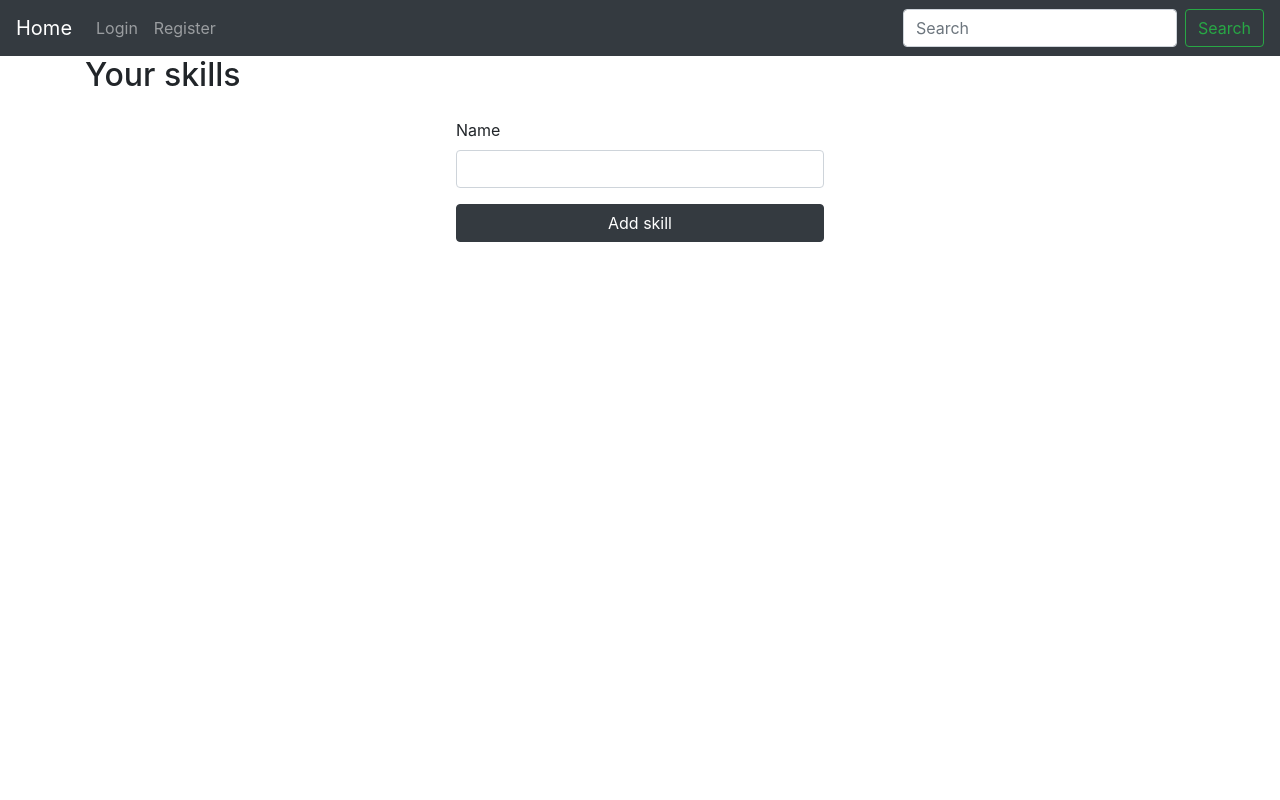
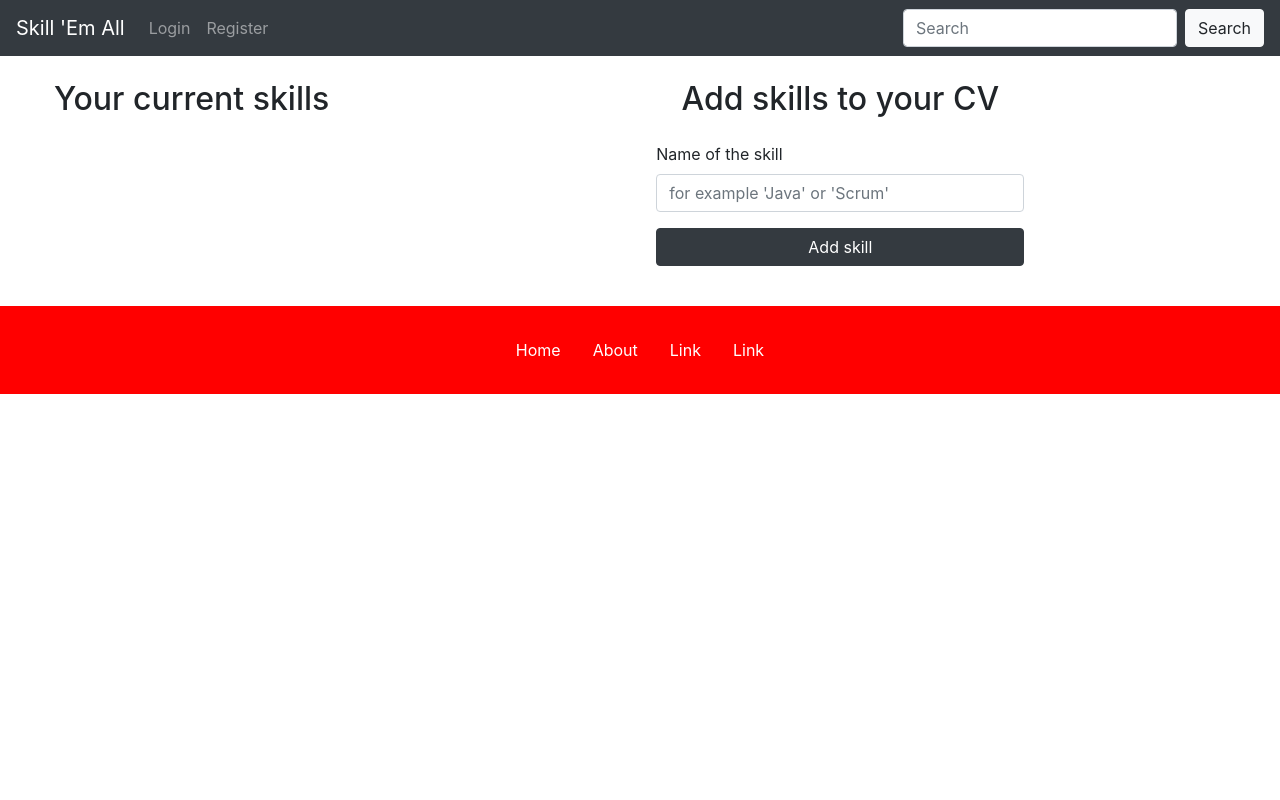
Before and after one commit to MiguelSombrero/skill-em-all, a Flask app: page /skills in a window 1280 px wide. Run offline with Flask 2, Linux system fonts and the light colour scheme; some libraries are stand-ins or nearby versions.

Commit message:
more styling

```diff
--- a/application/skills/forms.py
+++ b/application/skills/forms.py
@@ -2,7 +2,7 @@ from flask_wtf import FlaskForm
 from wtforms import StringField, validators
 
 class SkillForm(FlaskForm):
-    name = StringField("Name",
+    name = StringField("Name of the skill",
         [validators.Length(min=2, max=50, message="Skill name must be between 2-50 characters")]
     )
 
--- a/application/static/css/main.css
+++ b/application/static/css/main.css
@@ -1,5 +1,27 @@
-.form {
+.footer {
+    background-color: red;
+ }
+
+ .form {
     max-width: 25rem;
     margin: auto;
     padding: 1rem;
 }
+
+h1 {
+    color: white;
+    font-size: 4rem;
+    text-shadow: 1px 1px 2px black, 0 0 25px white, 0 0 5px red;
+}
+
+html {
+    height: 100%;
+}
+
+body {
+    min-height: 100%;
+}
+
+.nav-item > a {
+    color: white;
+}
--- a/application/templates/layout.html
+++ b/application/templates/layout.html
@@ -17,17 +17,17 @@
       <div class="collapse navbar-collapse" id="navbarSupportedContent">
         <ul class="navbar-nav mr-auto">
           <li class="nav-item active">
-            <a class="navbar-brand" href="{{ url_for('index') }}">Home</a>
+            <a class="navbar-brand" href="{{ url_for('index') }}">Skill 'Em All</a>
           </li>
           {% if current_user.is_authenticated %}
           <li class="nav-item">
             <a class="nav-link" href="{{ url_for('skills_form') }}">Add skills</a>
           </li>
           <li class="nav-item">
-            <a  class="nav-link" href="{{ url_for('accounts_get') }}">List employees</a>
+            <a  class="nav-link" href="{{ url_for('accounts_get') }}">Find members</a>
           </li>
           <li class="nav-item">
-            <a class="nav-link" href="{{ url_for('accounts_profile', account_id=current_user.id) }}">Profile</a>
+            <a class="nav-link" href="{{ url_for('accounts_profile', account_id=current_user.id) }}">Manage profile</a>
           </li>
           <li class="nav-item">
             <a class="nav-link" href="{{ url_for('logout') }}">Logout</a>
@@ -43,17 +43,34 @@
         </ul>
         <form class="form-inline my-2 my-lg-0">
           <input class="form-control mr-sm-2" type="search" placeholder="Search" aria-label="Search">
-          <button class="btn btn-outline-success my-2 my-sm-0" type="submit">Search</button>
+          <button class="btn btn-light my-2 my-sm-0" type="submit">Search</button>
         </form>
       </div>
     </nav>
 
-    <main class="container">
+    <main class="container-fluid">
       {% block body %}
-        <p>
-          Content.
-        </p>
+
       {% endblock %}
+
+      <div class="row footer">
+        <div class="col">
+          <ul class="nav justify-content-center m-4 footer">
+            <li class="nav-item">
+              <a class="nav-link" href="{{ url_for('index') }}">Home</a>
+            </li>
+            <li class="nav-item">
+              <a class="nav-link" href="#">About</a>
+            </li>
+            <li class="nav-item">
+              <a class="nav-link" href="#">Link</a>
+            </li>
+            <li class="nav-item">
+              <a class="nav-link" href="#">Link</a>
+            </li>
+          </ul>
+        </div>
+      </div>
     </main>
 
     <script src="https://code.jquery.com/jquery-3.2.1.slim.min.js" integrity="sha384-KJ3o2DKtIkvYIK3UENzmM7KCkRr/rE9/Qpg6aAZGJwFDMVNA/GpGFF93hXpG5KkN" crossorigin="anonymous"></script>
--- a/application/templates/skills/skills_form.html
+++ b/application/templates/skills/skills_form.html
@@ -1,16 +1,24 @@
 {% extends "layout.html" %}
 
 {% block body %}
-
-<h2>Your skills</h2>
+<div class="row m-4">
+  <div class="col-12 col-md-4">
+    <h2>Your current skills</h2>
     {% for skill in current_user.skills %}
-  <p>{{ skill.name }}</p>
+      <div class="card mb-3">
+        <div class="card-body">
+          <h5 class="card-title">{{ skill.name }}</h5>
+          <p class="card-text">Experience</p>
+        </div>
+      </div>
     {% endfor%}
-
+  </div>
+  <div class="col-12 col-md-8">
+    <h2 class="text-center">Add skills to your CV</h2>
     <form method="POST" action="{{ url_for('skills_create') }}" class="form">
       <div class="form-group">
         {{ form.name.label }}
-    {{ form.name(class="form-control") }}
+        {{ form.name(class="form-control", placeholder="for example 'Java' or 'Scrum'") }}
 
         {% for error in form.name.errors %}
           <small class="form-text text-muted">{{ error }}</small>
@@ -19,4 +27,7 @@
 
       <input type="submit" class="btn btn-dark" style="width: 100%;" value="Add skill"/>
     </form>
+  </div>
+
+</div>
 {% endblock %}
```
Also changed, not shown: application/templates/accounts/account_form.html (+7 -1 lines), application/templates/accounts/account_profile.html (+13 -4 lines), application/templates/accounts/accounts.html (+16 -9 lines), application/templates/auth/login_form.html (+6 -1 lines), application/templates/index.html (+17 -3 lines). Lines whose indentation alone changed are shown as unchanged.
